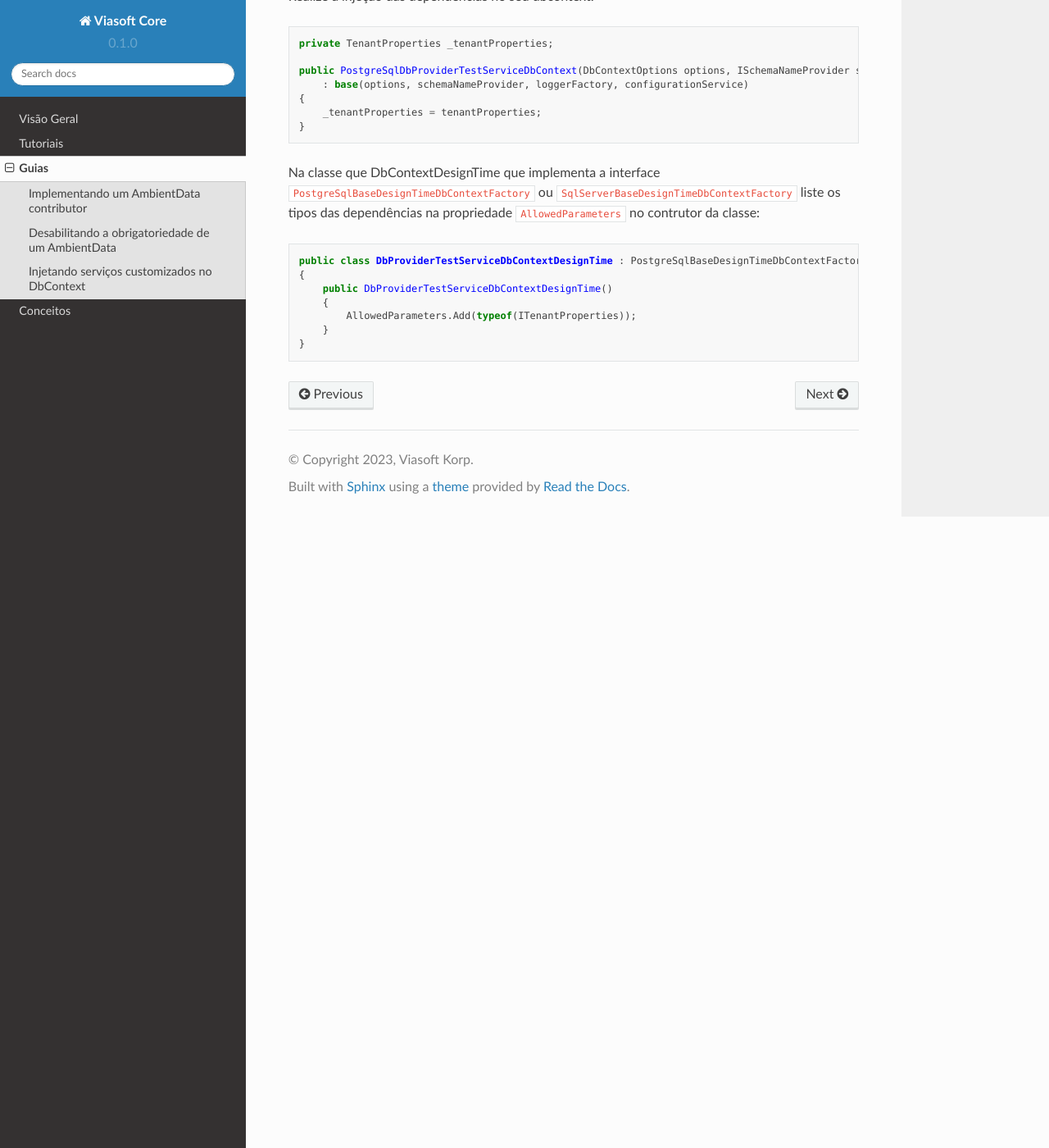
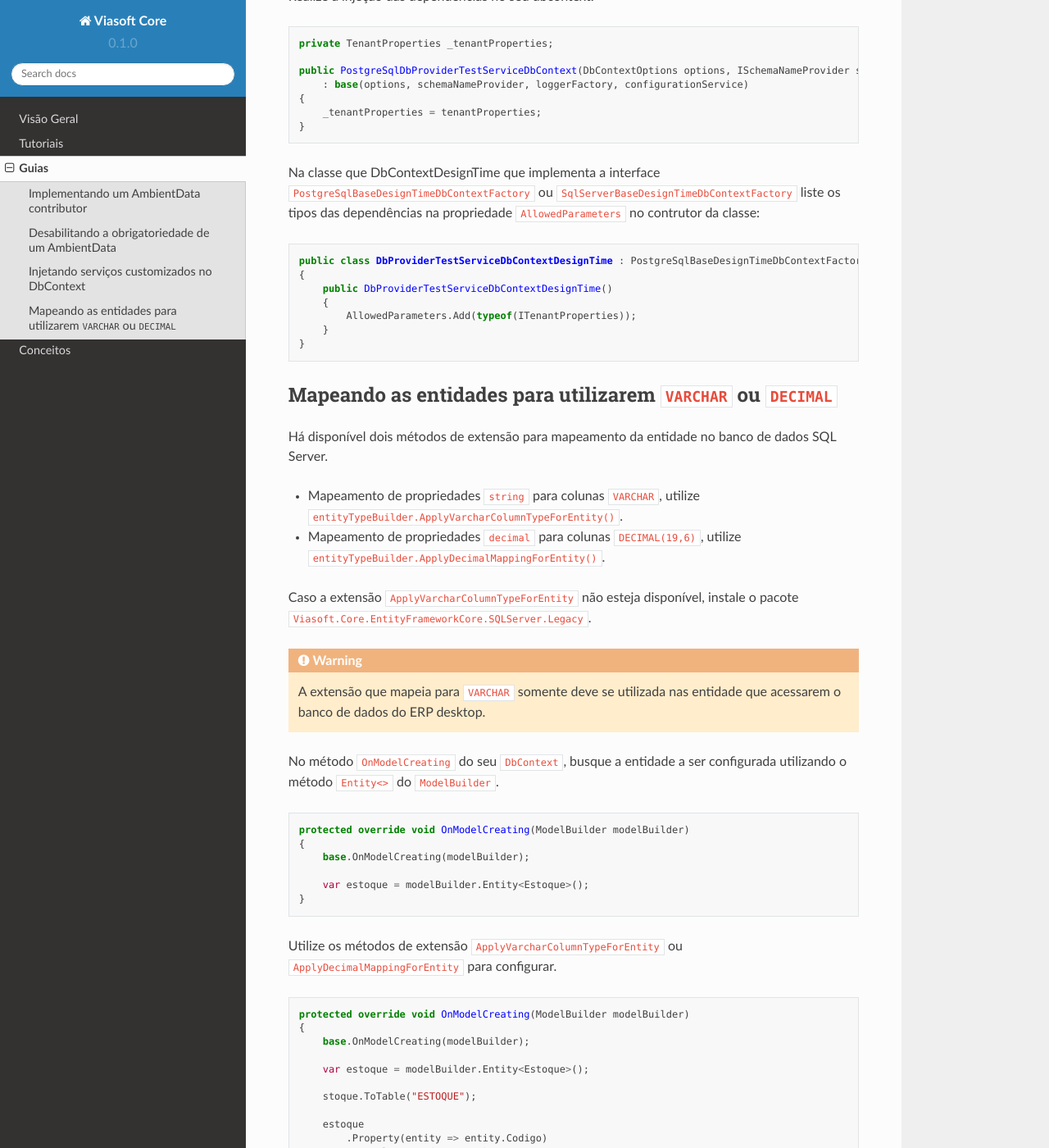
Before and after one commit to viasoftkorp/viasoft-core-docs, a Sphinx documentation site: the page built from docs/source/guias.rst, in a window 1280 px wide and 1400 px high, scrolled down 3401 px. Shown: the whole window at 82% size. Built offline with Sphinx 7.4.7 and the Read the Docs theme 2.0.0, drawn with Linux system fonts in a browser that asks for light colours; some of the changed text lies outside the part shown.

Commit message:
docs decimal varchar

```diff
--- a/docs/source/guias.rst
+++ b/docs/source/guias.rst
@@ -174,3 +174,59 @@ Na classe que DbContextDesignTime que implementa a interface ``PostgreSqlBaseDes
             AllowedParameters.Add(typeof(ITenantProperties));
         }
     }
+
+
+Mapeando as entidades para utilizarem ``VARCHAR`` ou ``DECIMAL``
+----------------------------------------------------------------
+
+Há disponível dois métodos de extensão para mapeamento da entidade no banco de dados SQL Server.
+
+- Mapeamento de propriedades ``string`` para colunas ``VARCHAR``, utilize ``entityTypeBuilder.ApplyVarcharColumnTypeForEntity()``.
+- Mapeamento de propriedades ``decimal`` para colunas ``DECIMAL(19,6)``, utilize ``entityTypeBuilder.ApplyDecimalMappingForEntity()``.
+
+Caso a extensão ``ApplyVarcharColumnTypeForEntity`` não esteja disponível, instale o pacote ``Viasoft.Core.EntityFrameworkCore.SQLServer.Legacy``.
+
+.. warning::
+
+    A extensão que mapeia para ``VARCHAR`` somente deve se utilizada nas entidade que acessarem o banco de dados do ERP desktop.
+
+No método ``OnModelCreating`` do seu ``DbContext``, busque a entidade a ser configurada utilizando o método ``Entity<>`` do ``ModelBuilder``.
+
+.. code-block:: c#
+
+    protected override void OnModelCreating(ModelBuilder modelBuilder)
+    {
+        base.OnModelCreating(modelBuilder);
+
+        var estoque = modelBuilder.Entity<Estoque>();
+    }
+
+Utilize os métodos de extensão ``ApplyVarcharColumnTypeForEntity`` ou ``ApplyDecimalMappingForEntity`` para configurar.
+
+.. code-block:: c#
+
+    protected override void OnModelCreating(ModelBuilder modelBuilder)
+    {
+        base.OnModelCreating(modelBuilder);
+
+        var estoque = modelBuilder.Entity<Estoque>();
+
+        stoque.ToTable("ESTOQUE");
+
+        estoque
+            .Property(entity => entity.Codigo)
+            .HasColumnName("CODIGO")
+            .HasMaxLength(50);
+
+        estoque
+            .Property(entity => entity.Descricao)
+            .HasColumnName("DESCRI")
+            .HasMaxLength(200);
+
+        estoque
+            .Property(entity => entity.SaldoReal)
+            .HasColumnName("SALDO");
+
+        estoque.ApplyDecimalMappingForEntity();
+        estoque.ApplyVarcharColumnTypeForEntity();
+    }
--- a/docs/source/visao_geral.rst
+++ b/docs/source/visao_geral.rst
@@ -50,6 +50,8 @@ Melhorias
 
 * Agora é possível configurar o PrefetchSize_ do broker rabbitmq, utilizando a propriedade ``"ServiceBus:Transport:PrefetchSize"`` pelo Consul.
 
+* Agora é possível configurar facilmente que as propriedades ``string`` ou ``decimal`` para utilizaram ``VARCHAR`` ou ``DECIMAL`` no banco de dados SQL Server.
+
 .. _Culture: https://learn.microsoft.com/pt-br/dotnet/api/system.globalization.cultureinfo?view=net-7.0
 .. _PrefetchSize: https://www.rabbitmq.com/docs/consumer-prefetch
 
```
